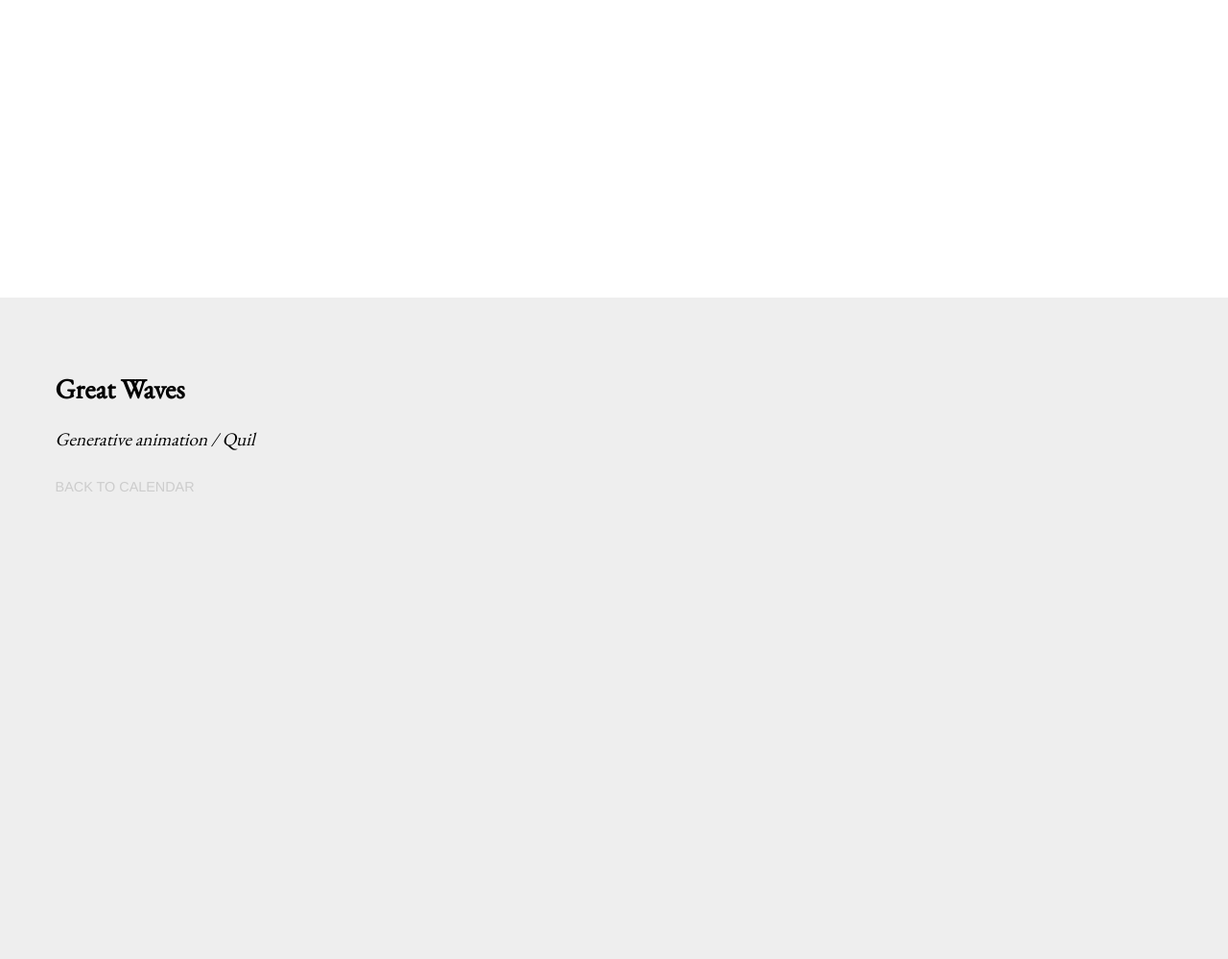
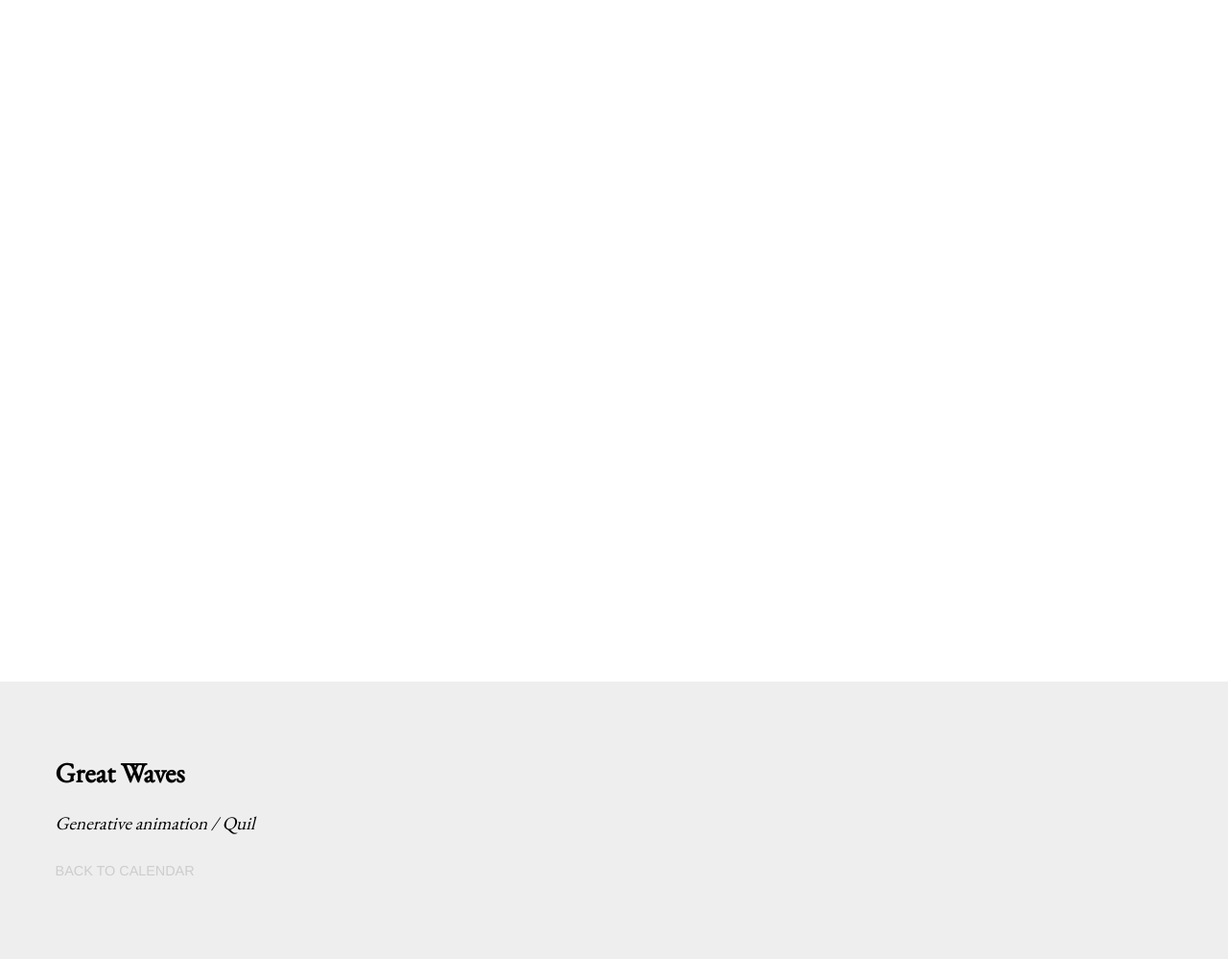
Before and after one commit to eriksvedang/Advent, a Jekyll site: the page built from 1/Wave.html, in a window 1280 px wide. Shown: the whole page at 96% size. Built offline with Jekyll 4.4.1, drawn with Linux system fonts in a browser that asks for light colours; a script that is not in the unit is left out; comment, search, counter and statistics services are not loaded; before the commit the page ends 900 px from its top, so only the background shows below that.

Commit message:
scale sketch

```diff
--- a/1/Wave.html
+++ b/1/Wave.html
@@ -5,4 +5,4 @@
 blurb:
 ---
 
-<canvas id="quilts"></canvas>
+<canvas style="max-width: 1100px;" id="quilts"></canvas>
--- a/styles.css
+++ b/styles.css
@@ -81,6 +81,7 @@
     margin-left: auto;
     margin-right: auto;
     display: block;
+    width: 100%;
 }
 
 .art-piece-bg {
```
Also changed, not shown: 2 other files.
